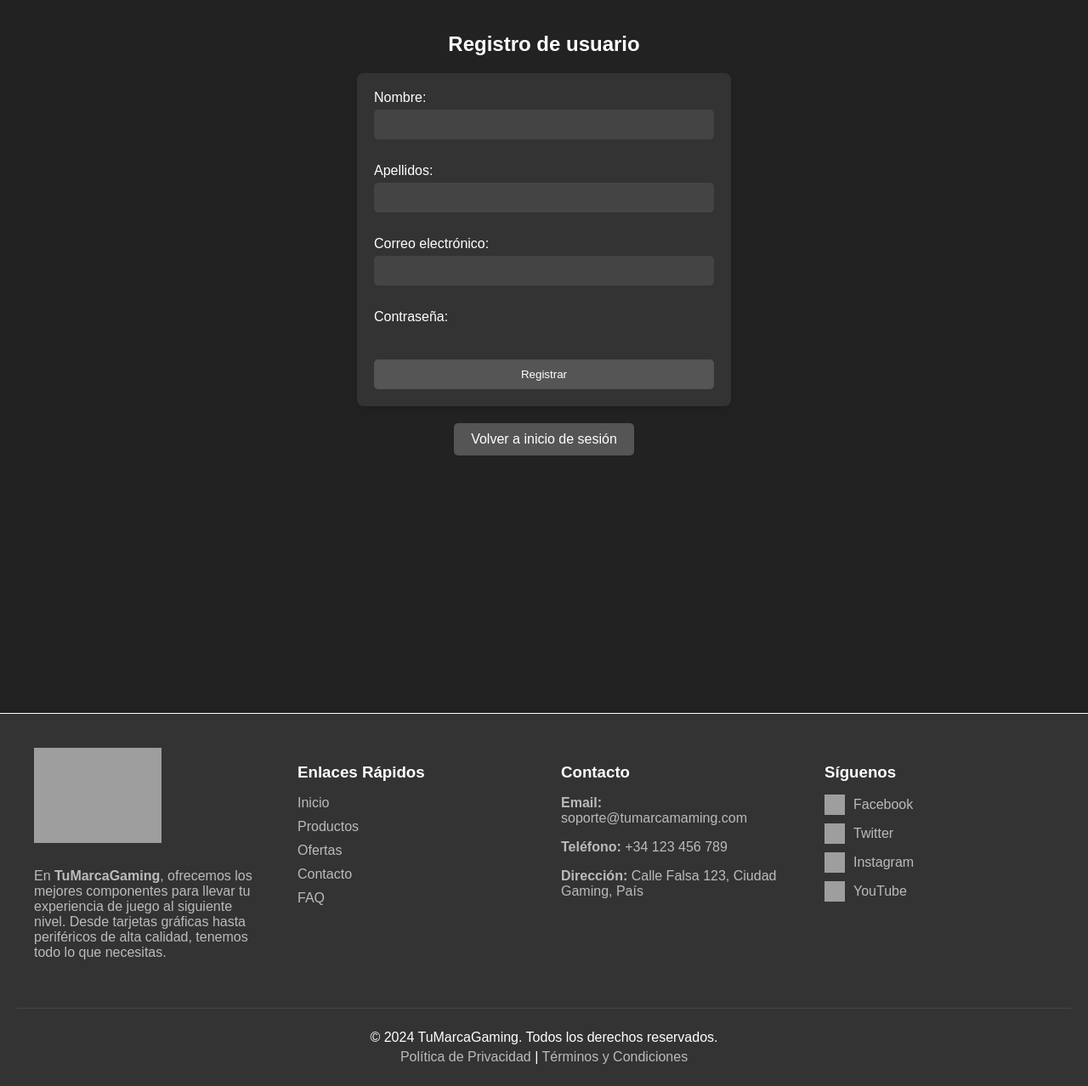
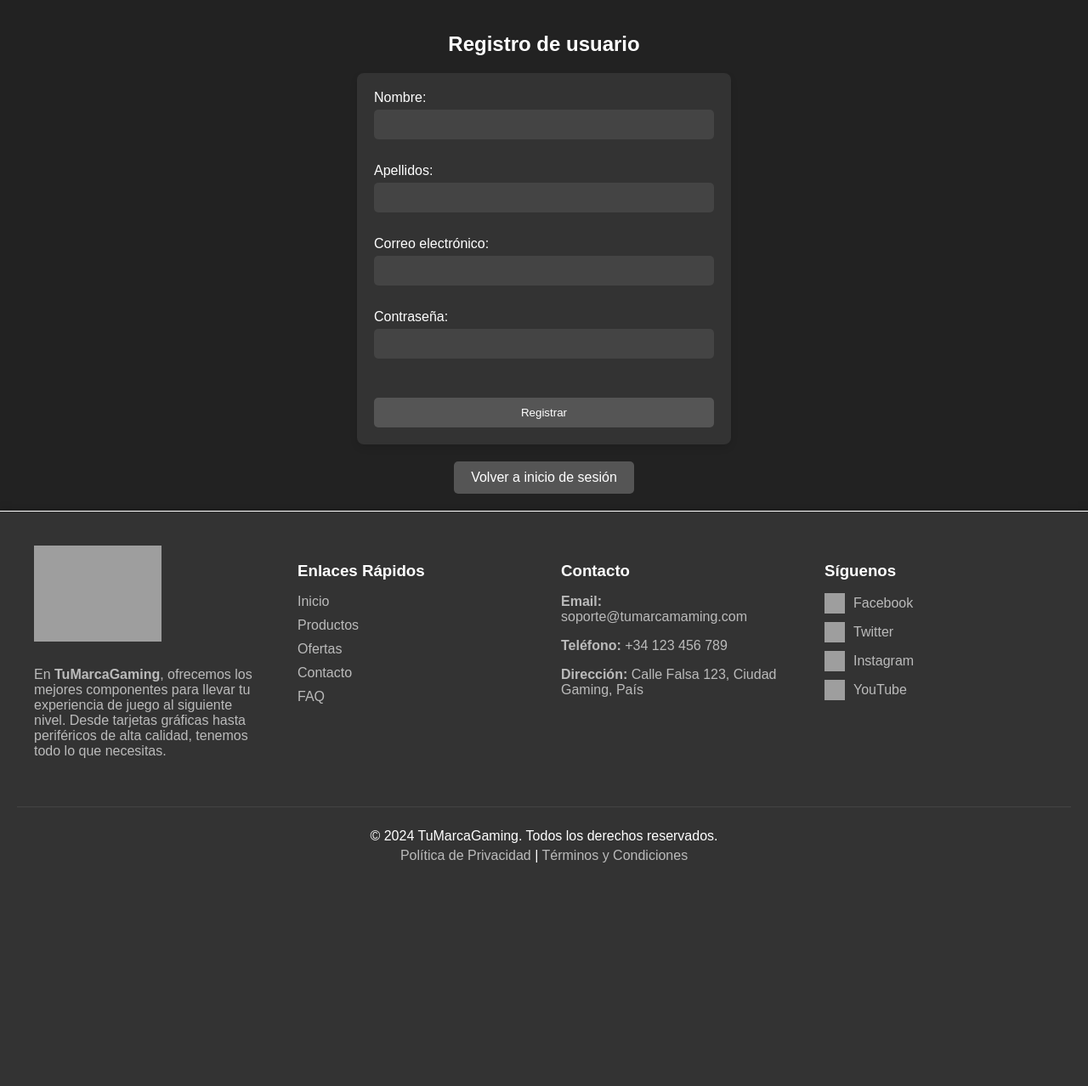
Before and after one commit to omar8910/Proyecto_TFG_Omar, a PHP site: page /proyectoOmarPHPFinal/Usuario/registrarUsuarios in a window 1280 px wide. Shown: the part 139-1417 px from the top of the page at 85% size. After the commit the page ends 1154 px from the top, so only its background shows below. Run offline with PHP 8.4, Linux system fonts and the light colour scheme; grey boxes are pictures that could not be loaded.

Commit message:
Actualizada la vista de registro de usuarios para centrar el contenido y añadir campo de contraseña.

```diff
--- a/src/Views/Usuario/registrarUsuarios.php
+++ b/src/Views/Usuario/registrarUsuarios.php
@@ -12,7 +12,8 @@ use Utils\Utils;
         display: flex;
         flex-direction: column;
         align-items: center;
-        min-height: 100vh;
+        justify-content: center;
+        min-height: 60vh;
     }
 
     .register-section h1 {
@@ -137,6 +138,7 @@ use Utils\Utils;
         <input type="email" name="datos[email]" id="email" required>
         <br>
         <label for="password">Contraseña:</label>
+        <input type="password" name="datos[password]" id="password" required>
         <br>
         <!-- Por defecto, en el repositorio de UsuarioRepository, al registrar a un usuario le damos el rol "usuario" -->
         <?php if (isset($_SESSION['inicioSesion']) && $_SESSION['inicioSesion']->rol === 'administrador') : ?>
```
